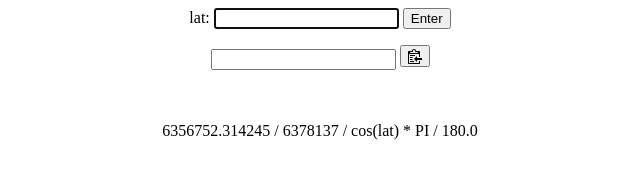
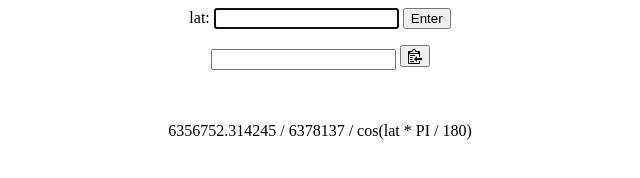
Before and after one commit to Densyakun/MercatorScale, a plain HTML site: page index.html in a window 1280 px wide. Shown: the full height of the page, 320-960 px from the left. Drawn offline with Linux system fonts and the light colour scheme.

Commit message:
計算式を修正

```diff
--- a/index.html
+++ b/index.html
@@ -49,7 +49,7 @@
     </div>
     <br>
     <br>
-    6356752.314245 / 6378137 / cos(lat) * PI / 180.0
+    6356752.314245 / 6378137 / cos(lat * PI / 180)
 </body>
 
 </html>
```
